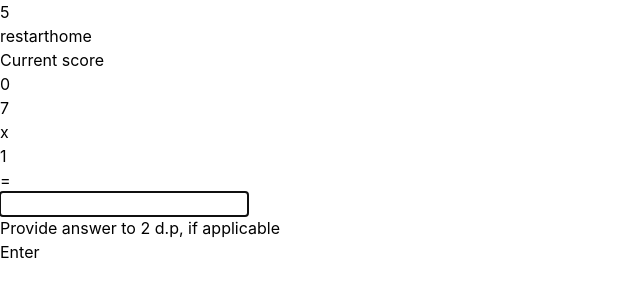
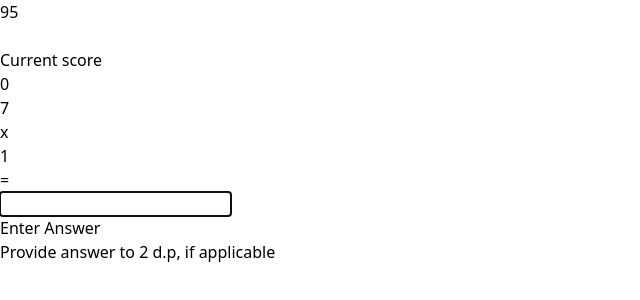
Before and after one commit to desmondtong/Flash-card-game, a React (Vite) app in the folder flash-card-game/: page /game-page in a window 1280 px wide. Shown: the top 300 px of the page, without its empty margins (0-640 px from the left). Built offline with nearby package versions, Linux system fonts and the light colour scheme.

Commit message:
Change table and add answer msg

```diff
--- a/flash-card-game/src/index.css
+++ b/flash-card-game/src/index.css
@@ -2,17 +2,6 @@
 @tailwind components;
 @tailwind utilities;
 
-:root {
-  font-family: Inter, system-ui, Avenir, Helvetica, Arial, sans-serif;
-  line-height: 1.5;
-  font-weight: 400;
-}
-
 * {
   box-sizing: border-box;
 }
-
-.border {
-  border-style: solid;
-  border-color: black;
-}
--- a/flash-card-game/src/pages/GamePage.tsx
+++ b/flash-card-game/src/pages/GamePage.tsx
@@ -1,6 +1,7 @@
 import React, { useState, useEffect, useRef, useContext } from "react";
 import { useNavigate } from "react-router-dom";
 import GameInfoContext from "../context/gameInfo";
+import { ArrowPathIcon, HomeIcon } from "@heroicons/react/20/solid";
 
 import TextBox from "../components/TextBox";
 import Button from "../components/Button";
@@ -11,7 +12,7 @@ const GamePage: React.FC = () => {
   const gameCtx = useContext(GameInfoContext);
 
   const operators = ["+", "-", "*", "/"];
-  const gameTime = 10;
+  const gameTime = 100;
 
   const [num1, setNum1] = useState<number>(0);
   const [num2, setNum2] = useState<number>(0);
@@ -19,6 +20,10 @@ const GamePage: React.FC = () => {
   const [score, setScore] = useState<number>(0);
   const [isDisabled, setIsDisabled] = useState<boolean>(false);
   const [openModal, setOpenModal] = useState<boolean>(false);
+
+  // answer message
+  const [showMessage, setShowMessage] = useState<boolean>(false);
+  const [message, setMessage] = useState<string>("");
 
   // state for timer
   const [time, setTime] = useState<number>(gameTime);
@@ -55,14 +60,24 @@ const GamePage: React.FC = () => {
     inputRef.current?.focus();
   };
 
+  const handleShowMessage = (message: string) => {
+    setShowMessage(true);
+    setTimeout(() => {
+      setShowMessage(false);
+    }, 2000);
+    setMessage(message);
+  };
+
   const checkAnswer = () => {
     const question = `${num1} ${operator} ${num2}`;
     const equation = Math.round(eval(question) * 100) / 100;
+    setShowMessage(false);
 
     if (Number(inputRef.current?.value) == equation) {
       setQuestion();
       updateScore();
 
+      // retrieve questionsHistory and update accordingly
       const questionsHistory = JSON.parse(
         localStorage.getItem("questionsHistory")!
       );
@@ -71,21 +86,22 @@ const GamePage: React.FC = () => {
         "questionsHistory",
         JSON.stringify(questionsHistory)
       );
+
+      handleShowMessage("Correct! 🎉");
     } else {
-      alert("Wrong answer! Please try again!");
       updateScore(false);
+      handleShowMessage("Try again! 😅");
     }
   };
 
   const handleRestart = () => {
-    // add popup to confirm restart?
+    // add popup to confirm r?
     initGameState();
   };
 
   // game timer
   useEffect(() => {
     let intervalId: NodeJS.Timeout;
-
     if (runTimer && time > 0) {
       intervalId = setInterval(() => {
         setTime((currState) => currState - 1);
@@ -95,7 +111,6 @@ const GamePage: React.FC = () => {
       setIsDisabled(true);
       setOpenModal(true);
     }
-
     // clean up before starting new cycle
     return () => clearInterval(intervalId);
   }, [runTimer, time]);
@@ -113,43 +128,75 @@ const GamePage: React.FC = () => {
         JSON.stringify(gameCtx?.questionsHistory)
       );
   }, []);
+
   return (
     <>
-      <div className="border flex flex-col">
+      <div className="flex flex-col h-screen justify-center">
         <div className="flex flex-col justify-center my-5">
           <div className="flex flex-row justify-between items-center">
-            <div className="border basis-1/6"></div>
-            <p className="text-7xl border flex-1 text-center">{time}</p>
-            <button className="border basis-1/12" onClick={handleRestart}>
-              restart
-            </button>
-            <button className="border basis-1/12" onClick={() => navigate("/")}>
-              home
-            </button>
+            <div className="basis-5/12"></div>
+            <p className="text-7xl flex-1 text-center border-2 py-5">{time}</p>
+            <div className="basis-5/12 flex justify-end gap-5 px-10">
+              <button
+                className="w-10 h-10 justify-center rounded-full bg-white px-3 py-2 text-sm font-semibold text-gray-900 shadow-sm ring-1 ring-inset ring-gray-300 hover:bg-gray-50"
+                onClick={handleRestart}
+              >
+                <ArrowPathIcon className="text-gray-400" aria-hidden="true" />
+              </button>
+              <button
+                className="w-10 h-10  justify-center rounded-full bg-white px-3 py-2 text-sm font-semibold text-gray-900 shadow-sm ring-1 ring-inset ring-gray-300 hover:bg-gray-50"
+                onClick={() => navigate("/")}
+              >
+                <HomeIcon className="text-gray-400" aria-hidden="true" />
+              </button>
+            </div>
           </div>
         </div>
 
-        <p className="border text-center text-2xl">Current score</p>
-        <p className="text-7xl border self-center w-40 text-center">{score}</p>
+        <p className="text-center text-2xl">Current score</p>
 
-        <div className="flex flex-row justify-around text-align">
+        {/* only changes colour together with answer message */}
+        <p
+          className={`text-7xl self-center w-40 text-center ${
+            showMessage
+              ? message.includes("Correct")
+                ? "text-green-400"
+                : "text-red-400"
+              : ""
+          }`}
+        >
+          {score}
+        </p>
+
+        <div className="flex flex-row justify-around items-center text-align h-1/2">
           <TextBox>{num1}</TextBox>
           <TextBox>{operator === "*" ? "x" : operator}</TextBox>
           <TextBox>{num2}</TextBox>
           <TextBox>=</TextBox>
           <input
-            className="border w-44 h-44 text-8xl"
+            className="border-2 w-60 h-44 text-8xl text-center"
             ref={inputRef}
             disabled={isDisabled}
           ></input>
         </div>
-        <p className="text-sm italic text-right mx-5">
+
+        <div
+          className={`${
+            showMessage ? "" : "invisible"
+          } text-2xl text-center mx-5 font-medium ${
+            message.includes("Correct") ? "text-green-400" : "text-red-400"
+          }`}
+        >
+          {message}
+        </div>
+
+        <Button onClick={checkAnswer} isDisabled={isDisabled}>
+          Enter Answer
+        </Button>
+        <p className="text-sm italic text-center mx-5 font-light text-gray-400">
           Provide answer to <span className="font-bold">2 d.p</span>, if
           applicable
         </p>
-        <Button onClick={checkAnswer} isDisabled={isDisabled}>
-          Enter
-        </Button>
       </div>
 
       {/* popup window when game is over */}
--- a/flash-card-game/src/pages/History.tsx
+++ b/flash-card-game/src/pages/History.tsx
@@ -26,7 +26,7 @@ const History: React.FC = () => {
   }, []);
   return (
     <>
-      <div className="border flex flex-col">
+      <div className="flex flex-col">
         <p className="text-6xl text-center">EQUATIONS ATTEMPTED</p>
 
         <Button onClick={() => navigate("/")}>Main Menu</Button>
@@ -35,28 +35,48 @@ const History: React.FC = () => {
           <>
             <Button onClick={handleDelete}>Delete History</Button>
 
-            <div className="border flex justify-center items-center">
-              <table>
+            <div className="flex flex-col items-center h-1/2">
+              <div className="overflow-x-auto sm:-mx-6 lg:-mx-8">
+                <div className="inline-block min-w-full py-2 sm:px-6 lg:px-8">
+                  <div className="overflow-hidden">
+                    <table className="text-center text-sm font-light">
+                      <thead className="border-b font-medium dark:border-neutral-500">
+                        <tr>
+                          <th scope="col" className="px-6 py-4 w-40">
+                            Ranking
+                          </th>
+                          <th scope="col" className="px-6 py-4 w-40">
+                            Score
+                          </th>
+                          <th scope="col" className="px-6 py-4 w-40">
+                            Level Cleared
+                          </th>
+                        </tr>
+                      </thead>
                       <tbody>
-                  <tr className="border">
-                    <th className="border w-40">Nos.</th>
-                    <th className="border w-40">Questions</th>
-                    <th className="border w-40">Attemped</th>
-                  </tr>
-
                         {questionArr.map((item, idx) => {
                           return (
-                      <tr key={idx}>
-                        <td className="text-center">{idx + 1}</td>
-                        <td className="text-center">{item}</td>
-                        <td className="text-center text-green-500">
-                          {questionObj?.[item] && "Yes"}
+                            <tr
+                              key={idx}
+                              className="border-b transition duration-300 ease-in-out hover:bg-neutral-100 dark:border-neutral-500"
+                            >
+                              <td className="whitespace-nowrap px-6 py-4">
+                                {idx + 1}
+                              </td>
+                              <td className="whitespace-nowrap px-6 py-4">
+                                {item}
+                              </td>
+                              <td className="whitespace-nowrap px-6 py-4 text-green-500">
+                                {questionObj?.[item] && "✅"}
                               </td>
                             </tr>
                           );
                         })}
                       </tbody>
                     </table>
+                  </div>
+                </div>
+              </div>
             </div>
           </>
         ) : (
--- a/flash-card-game/src/pages/MainMenu.tsx
+++ b/flash-card-game/src/pages/MainMenu.tsx
@@ -7,7 +7,7 @@ const MainMenu: React.FC = () => {
   const navigate = useNavigate();
   return (
     <>
-      <div className="flex flex-col justify-center">
+      <div className="flex flex-col h-screen justify-center">
         <img
           src="https://images.squarespace-cdn.com/content/v1/57f030b95016e13a6d42e810/1593441107439-8FONYZW6S3O57RAN10G1/calculator-512.png"
           className="my-10 w-1/4 mx-auto"
--- a/flash-card-game/src/pages/Scoreboard.tsx
+++ b/flash-card-game/src/pages/Scoreboard.tsx
@@ -36,34 +36,56 @@ const Scoreboard: React.FC = () => {
 
   return (
     <>
-      <div className="border flex flex-col">
-        <p className="text-6xl text-center">TOP 5 HIGHSCORES</p>
+      <div className="border flex flex-col h-screen justify-center">
+        <p className="text-6xl text-center h-1/6">TOP 5 HIGHSCORES</p>
 
         {/* show "No record!" if scoreboard history is deleted OR no records */}
         {!sortedScoreboard || sortedScoreboard.length == 0 ? (
           <p className="text-xl text-center my-10">No record!</p>
         ) : (
           <>
-            <div className="border flex justify-center items-center">
-              <table>
+            <div className="flex flex-col items-center h-1/2">
+              <div className="overflow-x-auto sm:-mx-6 lg:-mx-8">
+                <div className="inline-block min-w-full py-2 sm:px-6 lg:px-8">
+                  <div className="overflow-hidden">
+                    <table className="text-center text-sm font-light">
+                      <thead className="border-b font-medium dark:border-neutral-500">
+                        <tr>
+                          <th scope="col" className="px-6 py-4 w-40">
+                            Ranking
+                          </th>
+                          <th scope="col" className="px-6 py-4 w-40">
+                            Score
+                          </th>
+                          <th scope="col" className="px-6 py-4 w-40">
+                            Level Cleared
+                          </th>
+                        </tr>
+                      </thead>
                       <tbody>
-                  <tr className="border">
-                    <th className="border w-40">Ranking</th>
-                    <th className="border w-40">Score</th>
-                    <th className="border w-40">Level Cleared</th>
-                  </tr>
-
                         {sortedScoreboard.map((item, idx) => {
                           return (
-                      <tr key={idx}>
-                        <td className="text-center">{idx + 1}</td>
-                        <td className="text-center">{item.score}</td>
-                        <td className="text-center">{item.level}</td>
+                            <tr
+                              key={idx}
+                              className="border-b transition duration-300 ease-in-out hover:bg-neutral-100 dark:border-neutral-500"
+                            >
+                              <td className="whitespace-nowrap px-6 py-4">
+                                {idx + 1}
+                              </td>
+                              <td className="whitespace-nowrap px-6 py-4">
+                                {item.score}
+                              </td>
+                              <td className="whitespace-nowrap px-6 py-4">
+                                {item.level}
+                              </td>
                             </tr>
                           );
                         })}
                       </tbody>
                     </table>
+                  </div>
+                </div>
+              </div>
             </div>
             <Button onClick={handleDelete}>Clear Scoreboard History</Button>
           </>
```
Lines whose indentation alone changed are shown as unchanged.
